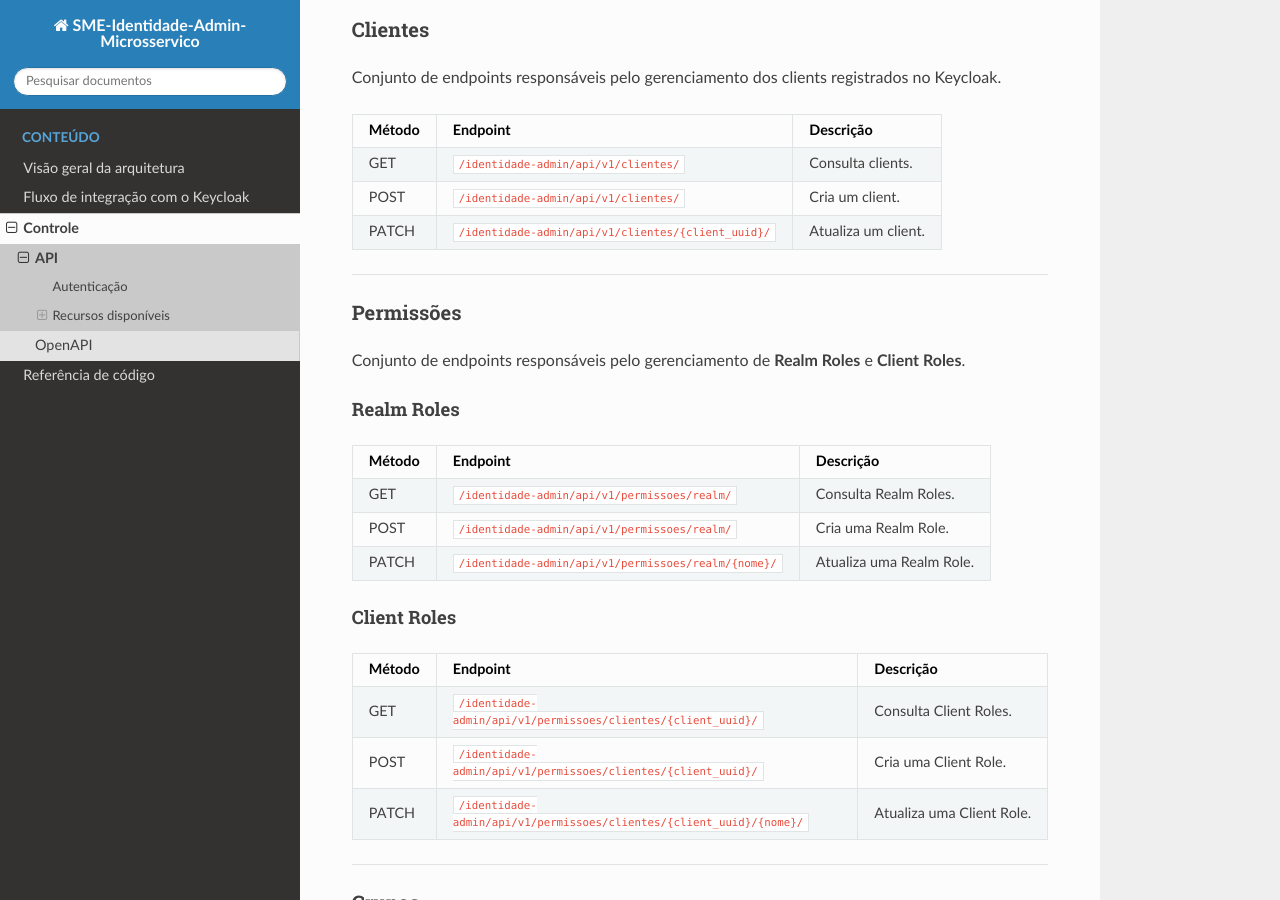
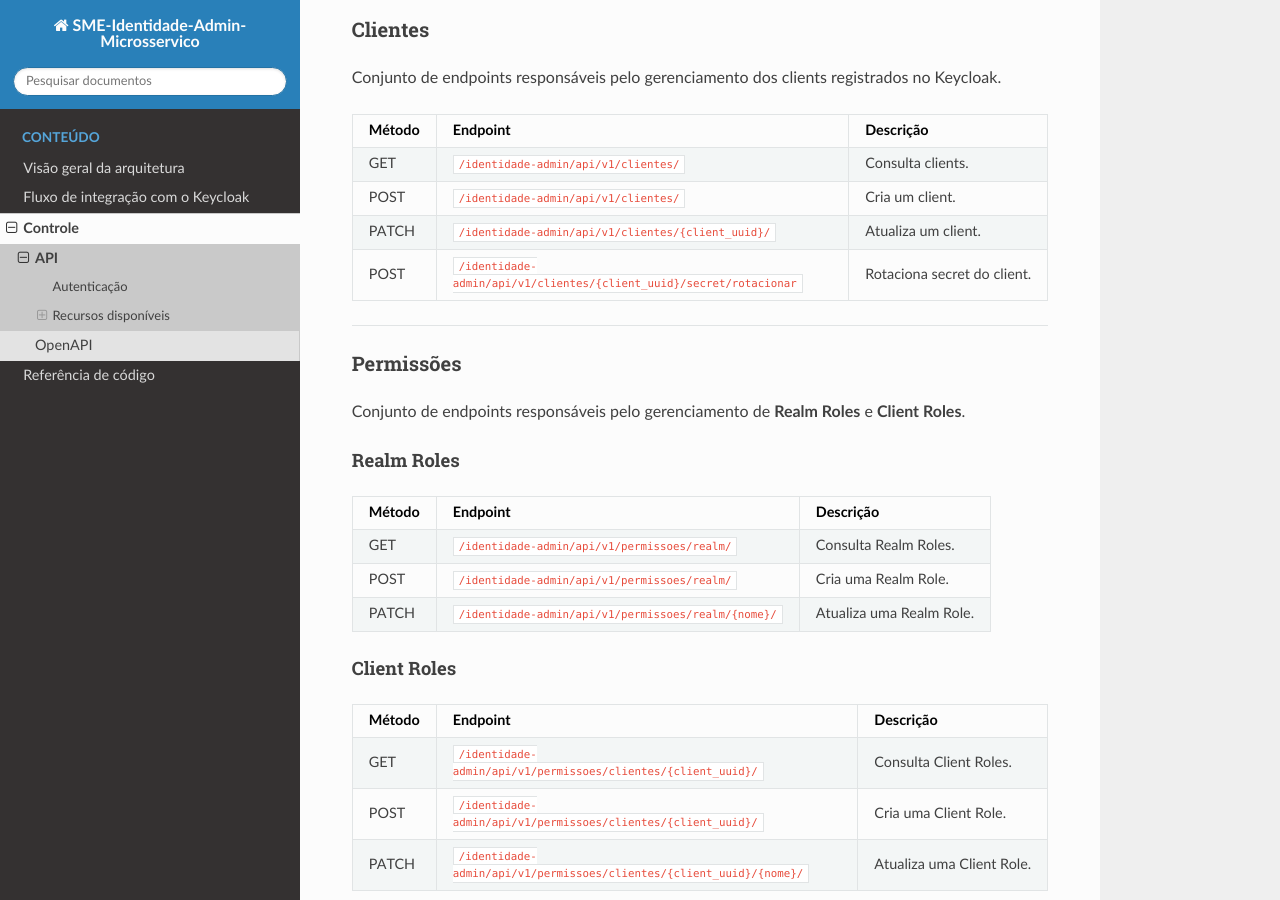
Before and after one commit to prefeiturasp/SME-Identidade-Admin-Microsservico, a Sphinx documentation site: the page built from docs/controle/api.md, in a window 1280 px wide and 900 px high, scrolled down 1533 px. Built offline with Sphinx 7.4.7 and the Read the Docs theme 3.1.0, drawn with Linux system fonts in a browser that asks for light colours.

Commit message:
docs: Atualiza documentacao sphinx

```diff
--- a/docs/controle/api.md
+++ b/docs/controle/api.md
@@ -64,6 +64,7 @@ registrados no Keycloak.
 | GET    | `/identidade-admin/api/v1/clientes/`               | Consulta clients.   |
 | POST   | `/identidade-admin/api/v1/clientes/`               | Cria um client.     |
 | PATCH  | `/identidade-admin/api/v1/clientes/{client_uuid}/` | Atualiza um client. |
+| POST   | `/identidade-admin/api/v1/clientes/{client_uuid}/secret/rotacionar` | Rotaciona secret do client. |
 
 ---
 
```
